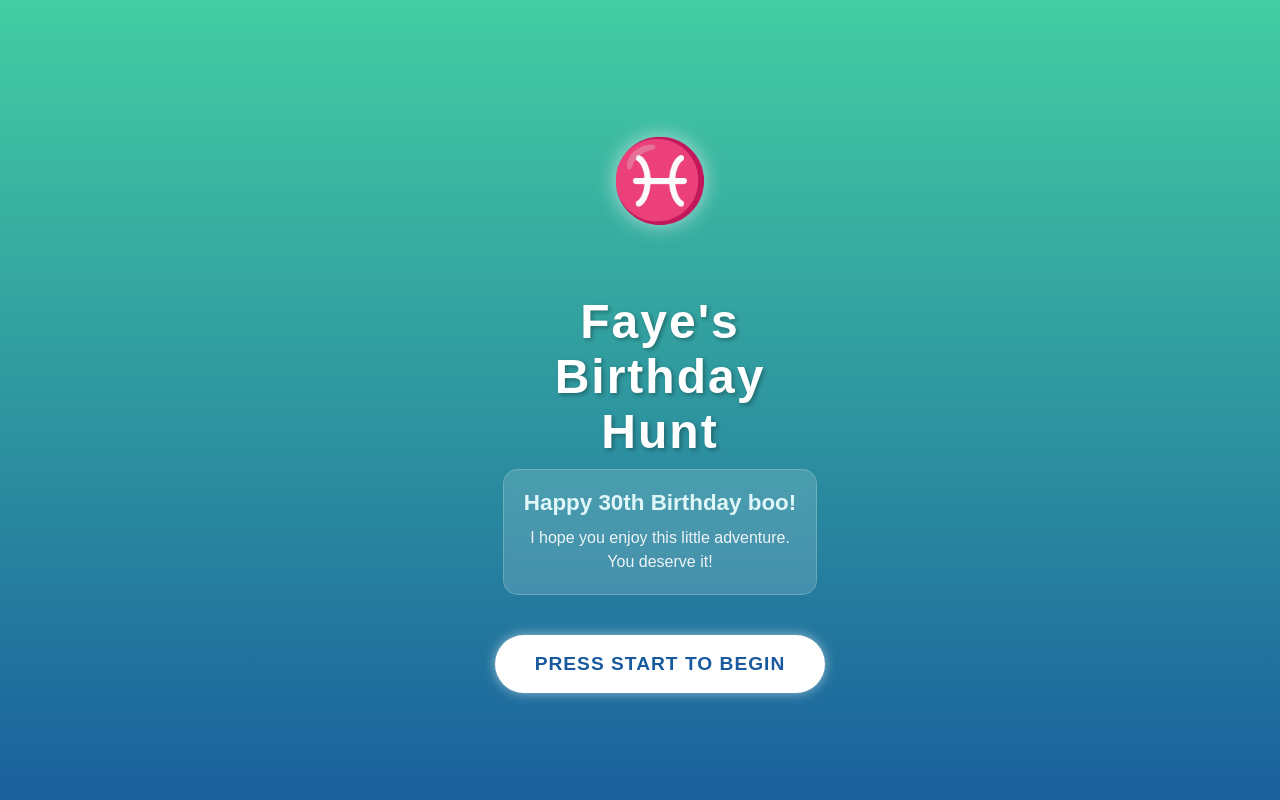
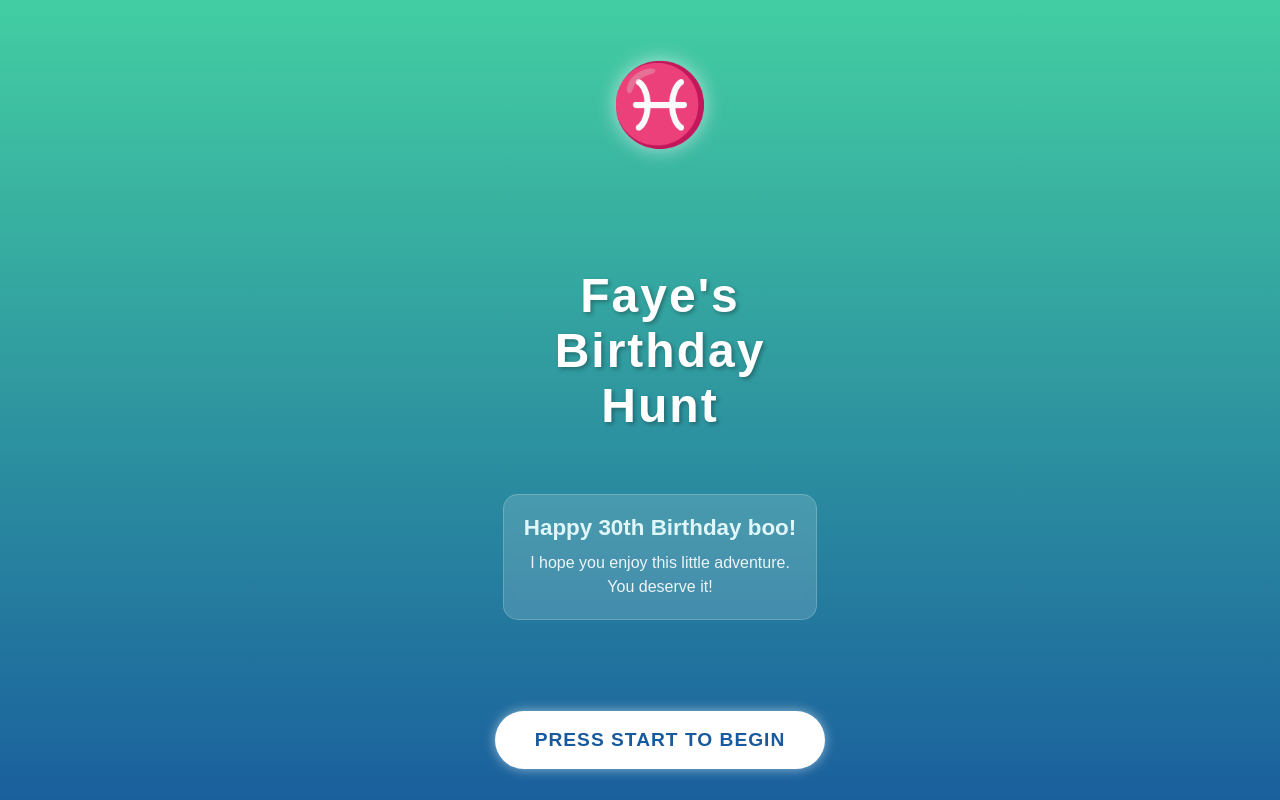
Before and after one commit to jackkyle0/birthday-hunt, a React (Vite) app in the folder birthday-web-hunt/: page / in a window 1280 px wide. Built offline with nearby package versions, Linux system fonts and the light colour scheme.

Commit message:
Update App.jsx

```diff
--- a/birthday-web-hunt/src/App.jsx
+++ b/birthday-web-hunt/src/App.jsx
@@ -168,7 +168,7 @@ function App() {
         background: 'linear-gradient(to bottom, #43cea2 0%, #185a9d 100%)',
         display: 'flex',
         flexDirection: 'column',
-        justifyContent: 'center',
+        justifyContent: 'space-evenly',
         alignItems: 'center',
         textAlign: 'center',
         fontFamily: 'Arial, sans-serif',
```
